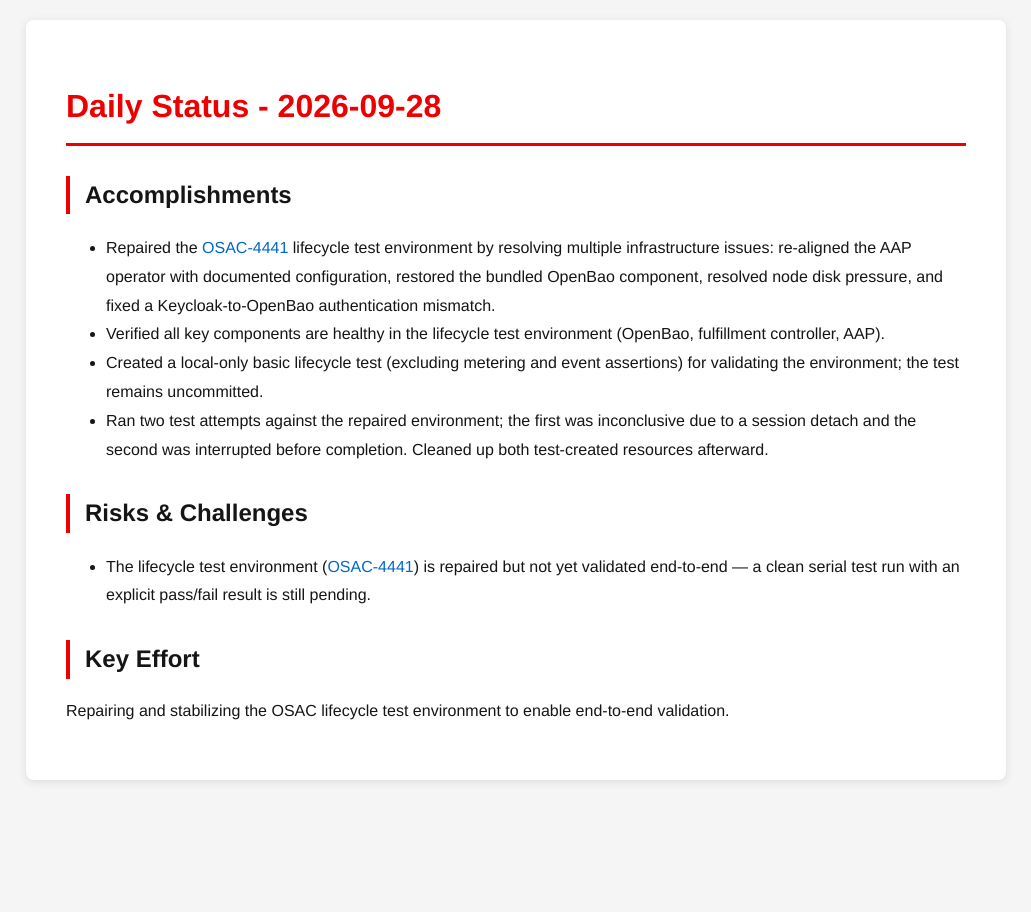
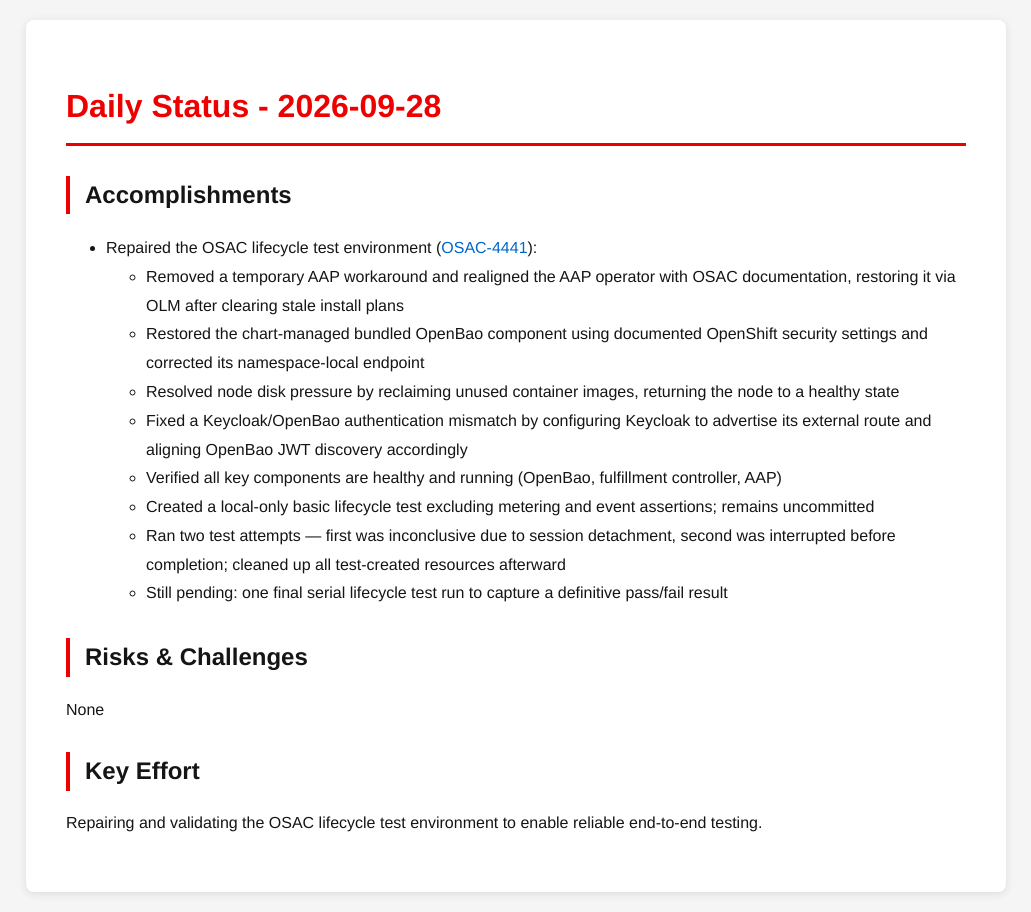
Before and after one commit to tzvatot/daily-status, a Jekyll site: the page built from 2026-09-28.md, in a window 1280 px wide. Shown: the whole page, without its empty margins (124-1155 px from the left). Built offline with Jekyll 4.4.1, drawn with Linux system fonts in a browser that asks for light colours.

Commit message:
Daily status update - 2026-09-28

```diff
--- a/2026-09-28.md
+++ b/2026-09-28.md
@@ -7,13 +7,18 @@
 # Daily Status - 2026-09-28
 
 ## Accomplishments
-- Repaired the [OSAC-4441](https://redhat.atlassian.net/browse/OSAC-4441) lifecycle test environment by resolving multiple infrastructure issues: re-aligned the AAP operator with documented configuration, restored the bundled OpenBao component, resolved node disk pressure, and fixed a Keycloak-to-OpenBao authentication mismatch.
-- Verified all key components are healthy in the lifecycle test environment (OpenBao, fulfillment controller, AAP).
-- Created a local-only basic lifecycle test (excluding metering and event assertions) for validating the environment; the test remains uncommitted.
-- Ran two test attempts against the repaired environment; the first was inconclusive due to a session detach and the second was interrupted before completion. Cleaned up both test-created resources afterward.
+- Repaired the OSAC lifecycle test environment ([OSAC-4441](https://redhat.atlassian.net/browse/OSAC-4441)):
+  - Removed a temporary AAP workaround and realigned the AAP operator with OSAC documentation, restoring it via OLM after clearing stale install plans
+  - Restored the chart-managed bundled OpenBao component using documented OpenShift security settings and corrected its namespace-local endpoint
+  - Resolved node disk pressure by reclaiming unused container images, returning the node to a healthy state
+  - Fixed a Keycloak/OpenBao authentication mismatch by configuring Keycloak to advertise its external route and aligning OpenBao JWT discovery accordingly
+  - Verified all key components are healthy and running (OpenBao, fulfillment controller, AAP)
+  - Created a local-only basic lifecycle test excluding metering and event assertions; remains uncommitted
+  - Ran two test attempts — first was inconclusive due to session detachment, second was interrupted before completion; cleaned up all test-created resources afterward
+  - Still pending: one final serial lifecycle test run to capture a definitive pass/fail result
 
 ## Risks & Challenges
-- The lifecycle test environment ([OSAC-4441](https://redhat.atlassian.net/browse/OSAC-4441)) is repaired but not yet validated end-to-end — a clean serial test run with an explicit pass/fail result is still pending.
+None
 
 ## Key Effort
-Repairing and stabilizing the OSAC lifecycle test environment to enable end-to-end validation.
+Repairing and validating the OSAC lifecycle test environment to enable reliable end-to-end testing.
```
